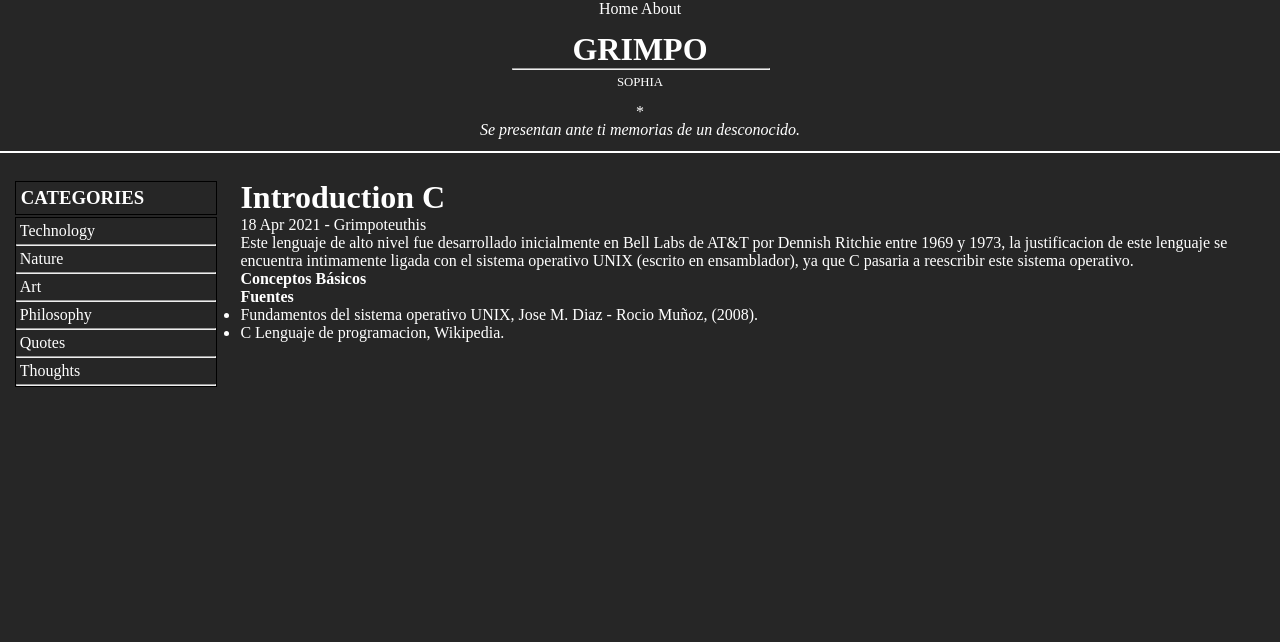
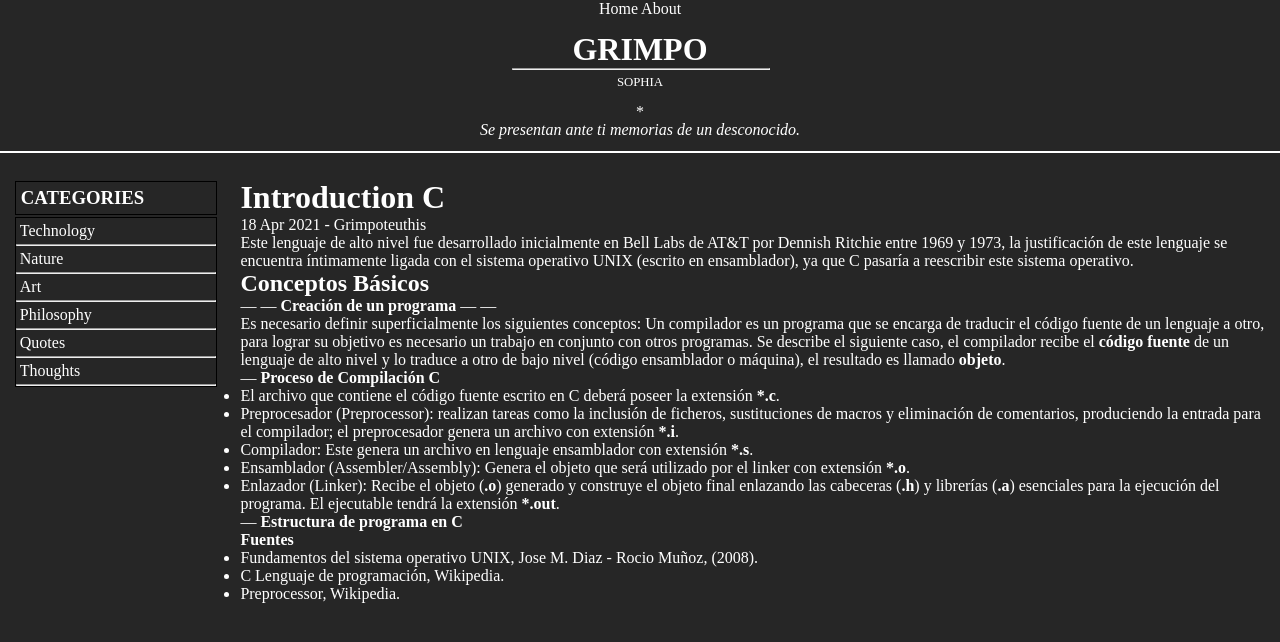
Before and after one commit to Grimpoteuthis-314/Grimpo, a Jekyll site: the page built from _posts/2021-04-18-introduction-c.md, in a window 1280 px wide. Shown: the top 642 px of the page. Built offline with Jekyll 4.4.1, drawn with Linux system fonts in a browser that asks for light colours.

Commit message:
Compilation Basis

```diff
--- a/_posts/2021-04-18-introduction-c.md
+++ b/_posts/2021-04-18-introduction-c.md
@@ -4,13 +4,33 @@ author: grim
 categories: tech
 permalink: introduction-c.html
 ---
-Este lenguaje de alto nivel fue desarrollado inicialmente en Bell Labs de AT&T por Dennish Ritchie entre 1969 y 1973, la justificacion de este lenguaje se encuentra intimamente ligada con el sistema operativo UNIX (escrito en ensamblador), ya que C pasaria a reescribir este sistema operativo.
+Este lenguaje de alto nivel fue desarrollado inicialmente en Bell Labs de AT&T por Dennish Ritchie entre 1969 y 1973, la justificación de este lenguaje se encuentra íntimamente ligada con el sistema operativo UNIX (escrito en ensamblador), ya que C pasaría a reescribir este sistema operativo.
 
-**Conceptos Básicos**
+## Conceptos Básicos
 
+--- --- **Creación de un programa** --- ---
+
+Es necesario definir superficialmente los siguientes conceptos:
+Un compilador es un programa que se encarga de traducir el código fuente de un lenguaje a otro, para lograr su objetivo es necesario un trabajo en conjunto con otros programas.
+Se describe el siguiente caso, el compilador recibe el **código fuente** de un lenguaje de alto nivel y lo traduce a otro de bajo nivel (código ensamblador o máquina), el resultado es llamado **objeto**.
+
+--- **Proceso de Compilación C**
+
+- El archivo que contiene el código fuente escrito en C deberá poseer la extensión **\*.c**.
+
+- Preprocesador (Preprocessor): realizan tareas como la inclusión de ficheros, sustituciones de macros y eliminación de comentarios, produciendo la entrada para el compilador; el preprocesador genera un archivo con extensión **\*.i**.
+
+- Compilador: Este genera un archivo en lenguaje ensamblador con extensión **\*.s**.
+
+- Ensamblador (Assembler/Assembly): Genera el objeto que será utilizado por el linker con extensión **\*.o**.
+
+- Enlazador (Linker): Recibe el objeto (**.o**) generado y construye el objeto final enlazando las cabeceras (**.h**) y librerías (**.a**) esenciales para la ejecución del programa. El ejecutable tendrá la extensión **\*.out**.
+
+--- **Estructura de programa en C**
 
 
 **Fuentes**
 
 - Fundamentos del sistema operativo UNIX, Jose M. Diaz - Rocio Muñoz, (2008).
-- [C Lenguaje de programacion](https://es.wikipedia.org/wiki/C_(lenguaje_de_programaci%C3%B3n)), Wikipedia.
+- [C Lenguaje de programación](https://es.wikipedia.org/wiki/C_(lenguaje_de_programaci%C3%B3n)), Wikipedia.
+- [Preprocessor](https://en.wikipedia.org/wiki/Preprocessor), Wikipedia.
```
